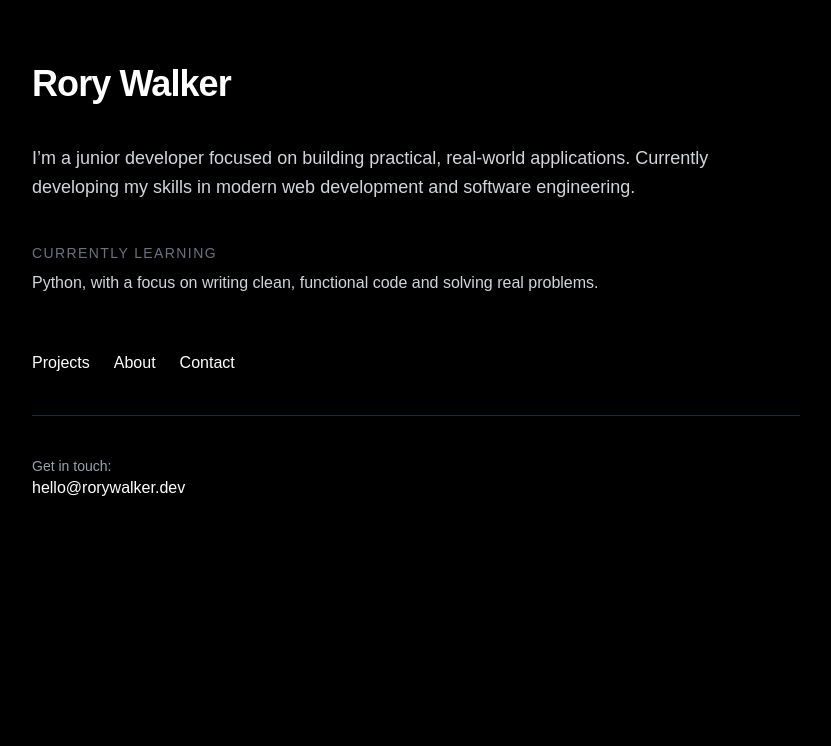
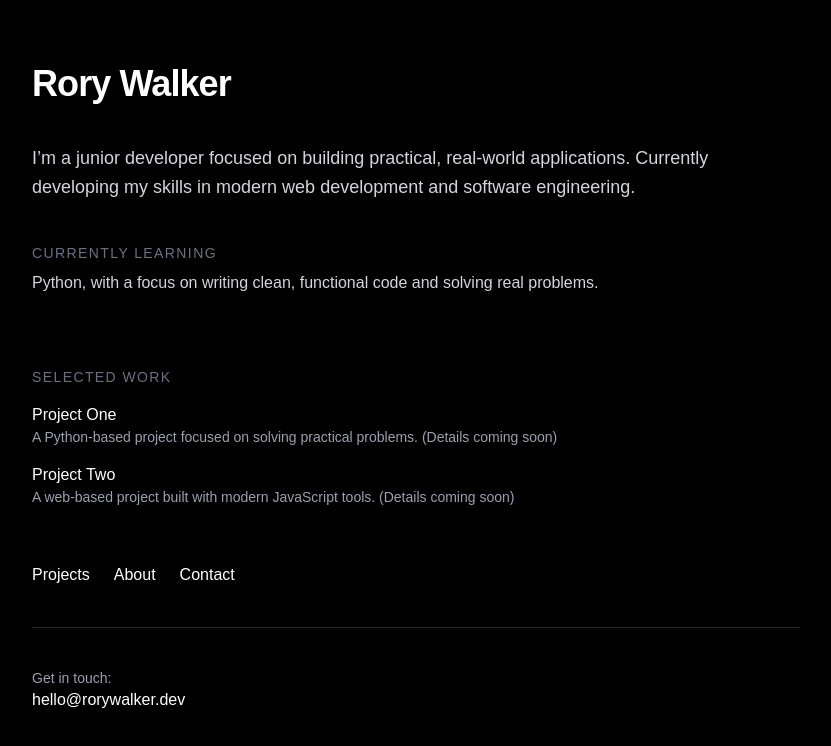
Before and after one commit to Turkeyt00th/rorywalker-dev-portfolio, a Next.js app: page / in a window 1280 px wide. Shown: the top 746 px of the page, without its empty margins (224-1055 px from the left). Built offline with nearby package versions, Linux system fonts and the light colour scheme.

Commit message:
Added work section to homepage

```diff
--- a/app/page.tsx
+++ b/app/page.tsx
@@ -23,6 +23,33 @@ export default function Home() {
             Python, with a focus on writing clean, functional code and solving real problems.
           </p>
         </div>
+
+        {/* Selected Work */}
+      <div className="pt-8">
+        <h2 className="text-sm uppercase tracking-widest text-gray-500 mb-4">
+          Selected Work
+        </h2>
+
+        <div className="space-y-4">
+          <div>
+            <p className="text-white font-medium">
+              Project One
+            </p>
+            <p className="text-gray-400 text-sm">
+              A Python-based project focused on solving practical problems. (Details coming soon)
+            </p>
+          </div>
+
+          <div>
+            <p className="text-white font-medium">
+              Project Two
+            </p>
+            <p className="text-gray-400 text-sm">
+              A web-based project built with modern JavaScript tools. (Details coming soon)
+            </p>
+          </div>
+        </div>
+      </div>
 
         {/* Navigation */}
         <div className="flex gap-6 pt-4">
```
